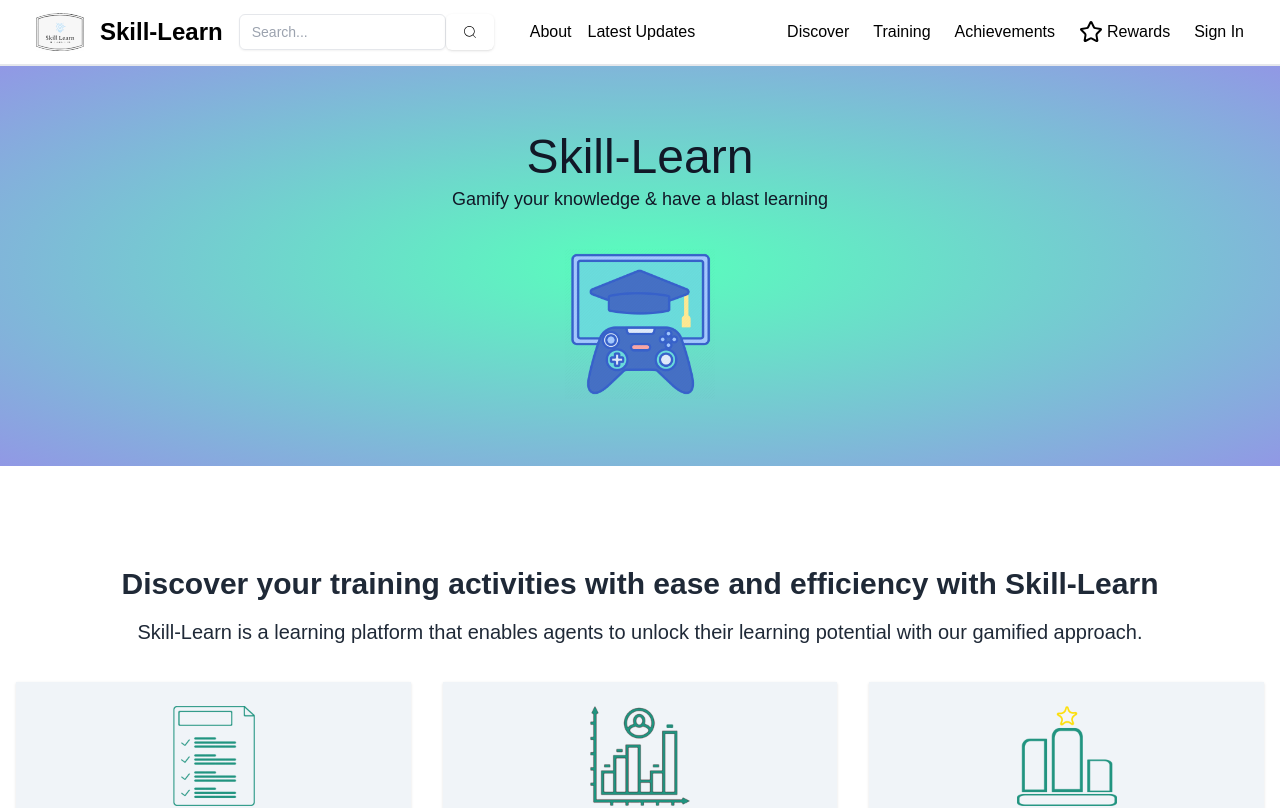
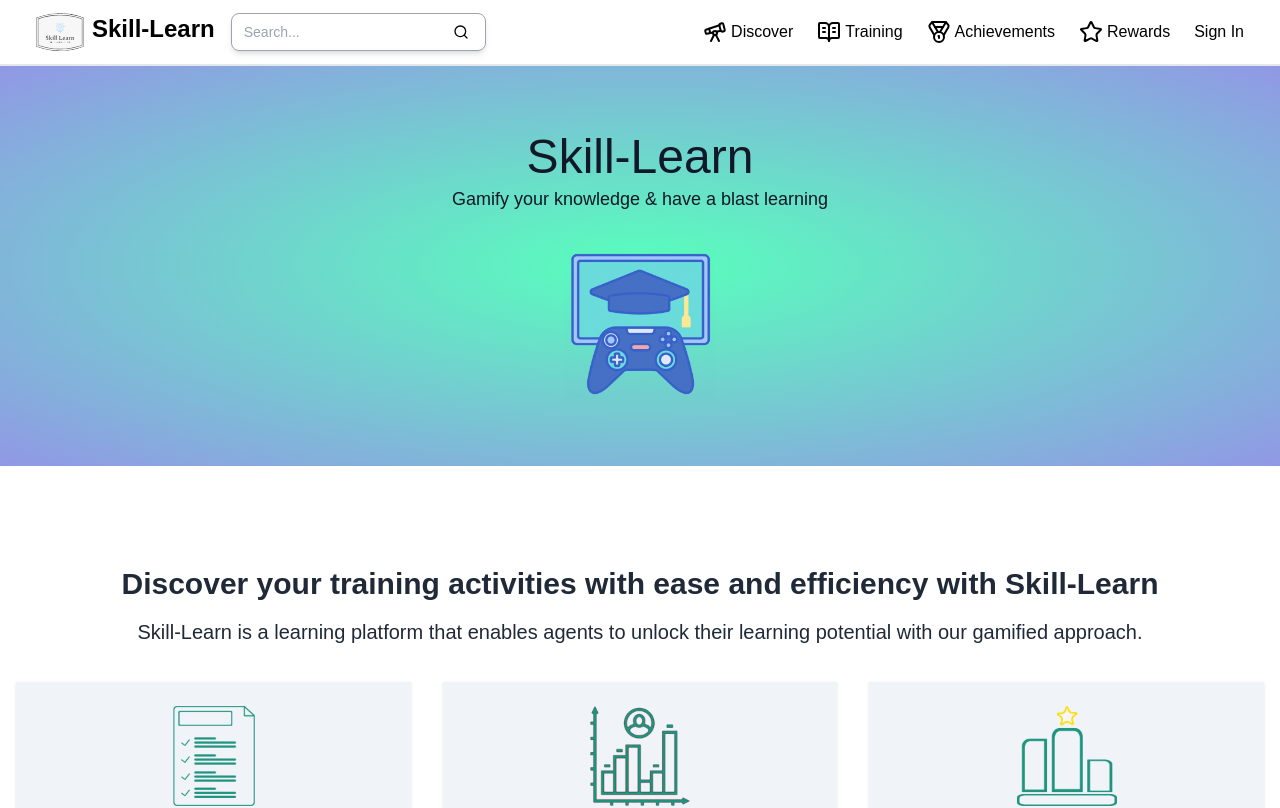
Before and after one commit to Coding-with-Thang/skill-learn, a Next.js app: page / in a window 1280 px wide. Shown: the top 808 px of the page. Built offline with nearby package versions, Linux system fonts and the light colour scheme; no server answers.

Commit message:
Refactored MainNav into Header

```diff
--- a/src/app/components/Header.jsx
+++ b/src/app/components/Header.jsx
@@ -2,9 +2,12 @@
 
 import { useState } from 'react';
 import Link from "next/link";
-import MainNav from "./MainNav";
+import Image from "next/image"
 import { SignedIn, SignedOut, UserButton } from '@clerk/nextjs'
-import { Star } from 'lucide-react';
+import { Star, Telescope, Medal, BookOpenText, ChartBar, Search } from 'lucide-react';
+import { Input } from "@/components/ui/input";
+import { Button } from "@/components/ui/button";
+import logo from '../../../public/logo.svg'
 
 export default function Header() {
 
@@ -14,27 +17,61 @@ export default function Header() {
     setIsDropdownOpen(!isDropdownOpen);
   };
 
+  const handleSubmit = (e) => {
+    e.preventDefault();
+  };
+
   return (
     <header className="sticky top-0 w-full bg-white border-b-2 z-[1000]">
       <div className="flex items-center h-16 justify-between">
-        <MainNav />
+        <div className="hidden md:flex items-center pl-5">
+          <Link href="/" className="flex flex-1 gap-2 font-bold text-2xl mx-2 lg:mx-4 text-nowrap">
+            <Image
+              src={logo}
+              width={48}
+              alt="Skill-Learn"
+            />
+            Skill-Learn
+          </Link>
+          <form onSubmit={handleSubmit} className="flex border border-gray-400 shadow-md rounded-lg">
+            <Input
+              type="text"
+              placeholder="Search..."
+              className="flex items-center outline-none border-none shadow-none focus:border-none focus:outline-none"
+            //   value={searchTerm}
+            // onChange={(e) => setSearchTerm(e.target.value)}
+            />
+            <Button className="items-center outline-none border-none shadow-none">
+              <Search />
+            </Button>
+          </form>
+
+          {/* <nav className="hidden lg:flex items-center justify-center gap-3 lg:gap-4 mx-3 lg:mx-9">
+        <Link href="/about" className=" hover:underline">
+          About
+        </Link>
+        <Link href="/latest-updates" className=" hover:underline">
+          Latest Updates
+        </Link>
+      </nav> */}
+        </div>
         <div className="flex items-center justify-end gap-6 mr-6 lg:mr-9">
-          <Link href="/discover" className="hover:underline">
-            Discover
+          <Link href="/discover" className="flex gap-1 items-center hover:underline">
+            <Telescope /> Discover
           </Link>
-          <Link href="/training" className="hover:underline">
-            Training
+          <Link href="/training" className="flex gap-1 items-center hover:underline">
+            <BookOpenText /> Training
           </Link>
-          <Link href="/achivements" className="hover:underline">
-            Achievements
+          <Link href="/achievements" className="flex gap-1 items-center hover:underline">
+            <Medal /> Achievements
           </Link>
-          <Link href="/rewards" className=" flex  gap-1 items-center hover:underline">
+          <Link href="/rewards" className="flex gap-1 items-center hover:underline">
             <Star /> Rewards
           </Link>
 
           <SignedIn>
-            <Link href="/dashboard" className="hover:underline">
-              Dashboard
+            <Link href="/dashboard" className="flex gap-1 items-center hover:underline">
+              <ChartBar />Dashboard
             </Link>
 
             <div className="relative">
@@ -101,6 +138,6 @@ export default function Header() {
           </SignedOut>
         </div>
       </div>
-    </header>
+    </header >
   );
 }
--- a/src/app/components/MainNav.jsx
+++ /dev/null
@@ -1,46 +0,0 @@
-import Link from "next/link";
-import Image from "next/image"
-import { Input } from "@/components/ui/input";
-import { Button } from "@/components/ui/button";
-import { CiSearch } from "react-icons/ci";
-import logo from '../../../public/logo.svg'
-
-export default function MainNav() {
-
-  const handleSubmit = (e) => {
-    e.preventDefault();
-  };
-
-  return (
-    <div className="hidden md:flex items-center pl-9">
-      <Image
-        src={logo}
-        width={48}
-        alt="Skill-Learn"
-      />
-      <Link href="/" className="flex flex-1 font-bold text-2xl mx-2 lg:mx-4 ">
-        Skill-Learn
-      </Link>
-      <form onSubmit={handleSubmit}>
-        <Input
-          type="text"
-          placeholder="Search..."
-          className="flex items-center"
-        //   value={searchTerm}
-        // onChange={(e) => setSearchTerm(e.target.value)}
-        />
-      </form>
-      <Button>
-        <CiSearch />
-      </Button>
-      <nav className="hidden lg:flex items-center justify-center gap-3 lg:gap-4 mx-3 lg:mx-9">
-        <Link href="/about" className=" hover:underline">
-          About
-        </Link>
-        <Link href="/latest-updates" className=" hover:underline">
-          Latest Updates
-        </Link>
-      </nav>
-    </div>
-  );
-}
```
